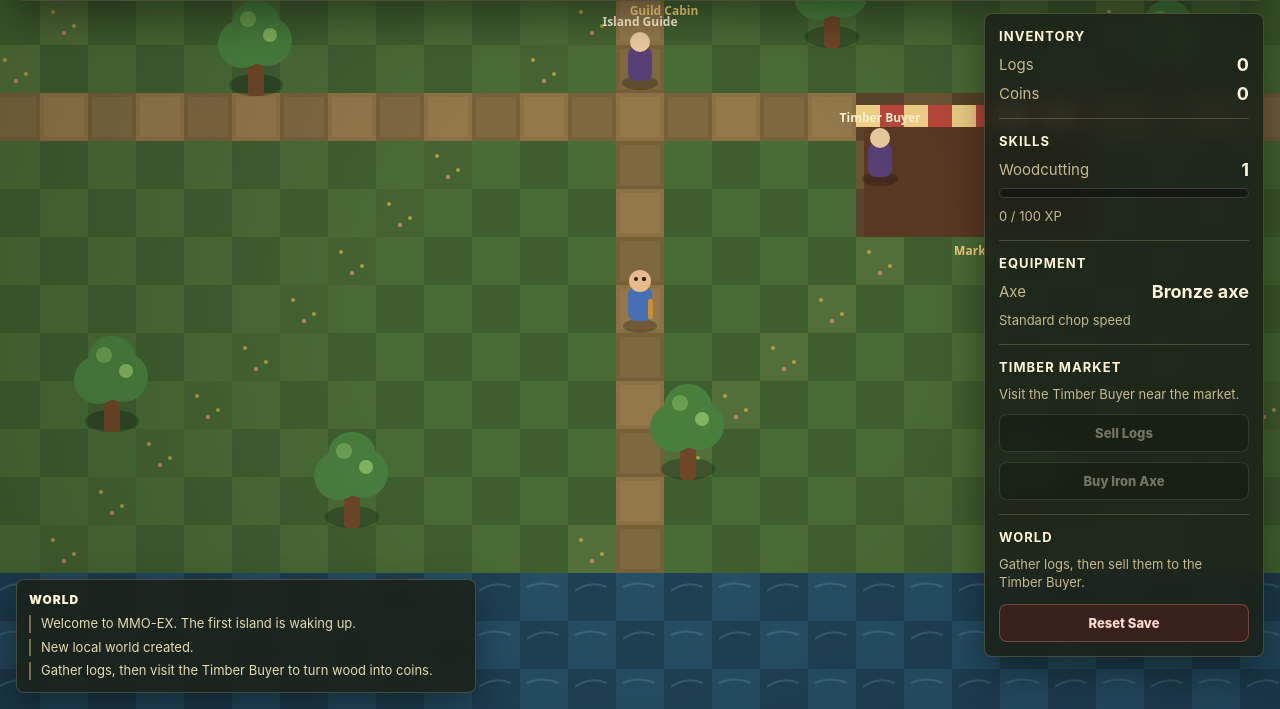
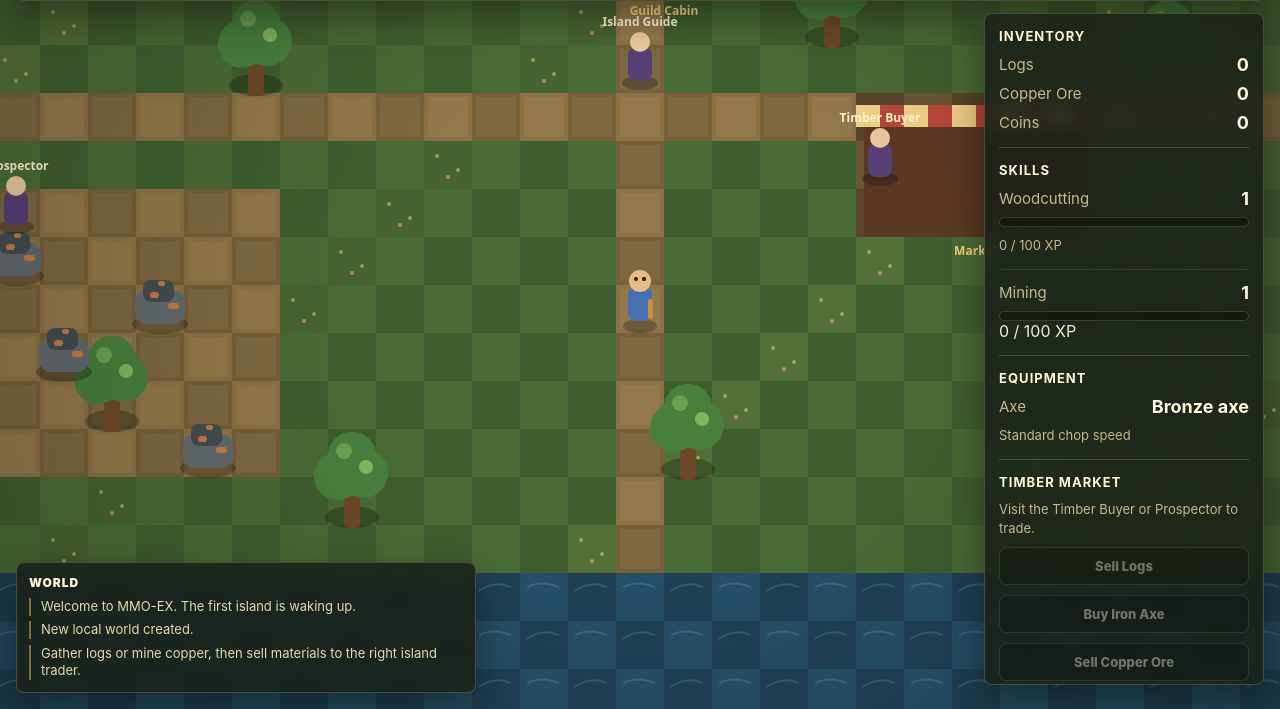
Before and after one commit to Nubles/MMO_EX, a plain HTML site: page index.html in a window 1280 px wide. Shown: the part 91-800 px from the top of the page. Drawn offline with Linux system fonts and the light colour scheme.

Commit message:
Add copper mining loop

```diff
--- a/index.html
+++ b/index.html
@@ -31,6 +31,10 @@
             <strong id="logCount">0</strong>
           </div>
           <div class="stat-row">
+            <span>Copper Ore</span>
+            <strong id="copperOreCount">0</strong>
+          </div>
+          <div class="stat-row">
             <span>Coins</span>
             <strong id="coinCount">0</strong>
           </div>
@@ -46,6 +50,14 @@
             <div id="woodcuttingProgress" class="xp-fill"></div>
           </div>
           <p id="woodcuttingXp">0 / 100 XP</p>
+          <div class="skill-header skill-spacer">
+            <span>Mining</span>
+            <strong id="miningLevel">1</strong>
+          </div>
+          <div class="xp-track" aria-label="Mining XP progress">
+            <div id="miningProgress" class="xp-fill mining-fill"></div>
+          </div>
+          <p id="miningXp">0 / 100 XP</p>
         </section>
 
         <section class="panel-section">
@@ -62,6 +74,7 @@
           <p id="marketStatus">Visit the Timber Buyer near the market.</p>
           <button id="sellLogs" class="action-button" type="button">Sell Logs</button>
           <button id="buyIronAxe" class="action-button" type="button">Buy Iron Axe</button>
+          <button id="sellCopperOre" class="action-button" type="button">Sell Copper Ore</button>
         </section>
 
         <section class="panel-section">
--- a/src/main.js
+++ b/src/main.js
@@ -1,12 +1,16 @@
 import {
+  COPPER_ORE_SELL_PRICE,
   IRON_AXE_COST,
   LOG_SELL_PRICE,
+  awardMining,
   awardWoodcutting,
   buyIronAxe,
   createProgression,
   getAxeView,
   getChopDuration,
+  getMiningView,
   getWoodcuttingView,
+  sellAllCopperOre,
   sellAllLogs,
   serializeProgression,
 } from "./progression.js";
@@ -15,6 +19,7 @@ import { getCamera, renderGame, resizeCanvas, screenToWorld } from "./render.js"
 import {
   CHOP_DURATION_MS,
   INTERACTION_RADIUS,
+  MINE_DURATION_MS,
   createWorld,
   depleteResource,
   findNpcAt,
@@ -24,22 +29,27 @@ import {
 } from "./world.js";
 import { loadSave, resetSave, saveGame } from "./storage.js";
 
-const MERCHANT_INTERACTION_RADIUS = 96;
+const NPC_INTERACTION_RADIUS = 96;
 
 const canvas = document.querySelector("#gameCanvas");
 const ctx = canvas.getContext("2d");
 const elements = {
   saveStatus: document.querySelector("#saveStatus"),
   logCount: document.querySelector("#logCount"),
+  copperOreCount: document.querySelector("#copperOreCount"),
   coinCount: document.querySelector("#coinCount"),
   woodcuttingLevel: document.querySelector("#woodcuttingLevel"),
   woodcuttingProgress: document.querySelector("#woodcuttingProgress"),
   woodcuttingXp: document.querySelector("#woodcuttingXp"),
+  miningLevel: document.querySelector("#miningLevel"),
+  miningProgress: document.querySelector("#miningProgress"),
+  miningXp: document.querySelector("#miningXp"),
   axeName: document.querySelector("#axeName"),
   axeSpeed: document.querySelector("#axeSpeed"),
   marketStatus: document.querySelector("#marketStatus"),
   sellLogs: document.querySelector("#sellLogs"),
   buyIronAxe: document.querySelector("#buyIronAxe"),
+  sellCopperOre: document.querySelector("#sellCopperOre"),
   worldPrompt: document.querySelector("#worldPrompt"),
   chatLog: document.querySelector("#chatLog"),
   resetSave: document.querySelector("#resetSave"),
@@ -69,7 +79,7 @@ let lastAutoSave = 0;
 let saveFlashUntil = 0;
 
 pushChat(save.message);
-pushChat("Gather logs, then visit the Timber Buyer to turn wood into coins.");
+pushChat("Gather logs or mine copper, then sell materials to the right island trader.");
 updateUi();
 requestAnimationFrame(tick);
 
@@ -117,17 +127,20 @@ canvas.addEventListener("pointerdown", (event) => {
     if (npc.id === "merchant") {
       pushChat(`Logs sell for ${LOG_SELL_PRICE} coins each. Iron axe costs ${IRON_AXE_COST} coins.`);
     }
+    if (npc.id === "prospector") {
+      pushChat(`Copper ore sells for ${COPPER_ORE_SELL_PRICE} coins each.`);
+    }
     return;
   }
 
   game.pendingResourceId = null;
-  stopChopping();
+  stopGathering();
   setPlayerTarget(player, point.x, point.y, world);
   updatePrompt();
 });
 
 elements.sellLogs.addEventListener("click", () => {
-  if (!isNearMerchant()) {
+  if (!isNearNpc("merchant")) {
     pushChat("You need to stand near the Timber Buyer to sell logs.");
     return;
   }
@@ -145,7 +158,7 @@ elements.sellLogs.addEventListener("click", () => {
 });
 
 elements.buyIronAxe.addEventListener("click", () => {
-  if (!isNearMerchant()) {
+  if (!isNearNpc("merchant")) {
     pushChat("You need to stand near the Timber Buyer to buy tools.");
     return;
   }
@@ -166,6 +179,24 @@ elements.buyIronAxe.addEventListener("click", () => {
   updateUi();
 });
 
+elements.sellCopperOre.addEventListener("click", () => {
+  if (!isNearNpc("prospector")) {
+    pushChat("You need to stand near the Prospector to sell copper ore.");
+    return;
+  }
+
+  const result = sellAllCopperOre(progress);
+  if (!result.ok) {
+    pushChat("You do not have any copper ore to sell.");
+    updateUi();
+    return;
+  }
+
+  pushChat(`Sold ${result.oreSold} copper ore for ${result.coinsEarned} coins.`);
+  persist("Ore trade saved");
+  updateUi();
+});
+
 elements.resetSave.addEventListener("click", () => {
   resetSave();
   window.location.reload();
@@ -178,7 +209,7 @@ function tick(now) {
   updateResources(world, now);
   updatePlayer(player, input, world, dt);
   updatePendingResource(now);
-  updateChopping(now);
+  updateGathering(now);
   updateUi(now);
 
   view = resizeCanvas(canvas);
@@ -194,20 +225,20 @@ function tick(now) {
 
 function chooseResource(resource) {
   if (resource.depleted) {
-    pushChat("That tree is only a stump right now. It will regrow soon.");
+    pushChat(`${resource.label} is depleted. It will recover soon.`);
     return;
   }
 
   const distance = Math.hypot(resource.x - player.x, resource.y - player.y);
   if (distance <= INTERACTION_RADIUS) {
-    startChopping(resource);
+    startGathering(resource);
     return;
   }
 
   game.pendingResourceId = resource.id;
-  stopChopping();
+  stopGathering();
   setPlayerTarget(player, resource.x, resource.y + 34, world);
-  pushChat("Walking to the tree.");
+  pushChat(`Walking to the ${resource.label.toLowerCase()}.`);
 }
 
 function updatePendingResource(now) {
@@ -224,11 +255,11 @@ function updatePendingResource(now) {
   const distance = Math.hypot(resource.x - player.x, resource.y - player.y);
   if (distance <= INTERACTION_RADIUS) {
     game.pendingResourceId = null;
-    startChopping(resource, now);
+    startGathering(resource, now);
   }
 }
 
-function startChopping(resource, now = performance.now()) {
+function startGathering(resource, now = performance.now()) {
   if (resource.depleted) {
     return;
   }
@@ -236,46 +267,67 @@ function startChopping(resource, now = performance.now()) {
   game.activeChop = {
     resourceId: resource.id,
     startedAt: now,
-    endsAt: now + getChopDuration(progress, CHOP_DURATION_MS),
+    endsAt: now + getGatherDuration(resource),
   };
   player.target = null;
-  pushChat(`You swing your ${getAxeView(progress).name.toLowerCase()} at the tree.`);
+  pushChat(getStartGatherMessage(resource));
   updatePrompt();
 }
 
-function updateChopping(now) {
+function updateGathering(now) {
   if (!game.activeChop) {
     return;
   }
 
   const resource = world.resources.find((item) => item.id === game.activeChop.resourceId);
   if (!resource || resource.depleted) {
-    stopChopping();
+    stopGathering();
     return;
   }
 
   const distance = Math.hypot(resource.x - player.x, resource.y - player.y);
   if (distance > INTERACTION_RADIUS + 18) {
-    pushChat("You step too far away and stop chopping.");
-    stopChopping();
+    pushChat("You step too far away and stop gathering.");
+    stopGathering();
     return;
   }
 
   if (now >= game.activeChop.endsAt) {
     depleteResource(resource, now);
-    const reward = awardWoodcutting(progress);
-    pushChat(`You get some logs. +${reward.xp} Woodcutting XP.`);
+    const reward = resource.type === "copperRock" ? awardMining(progress) : awardWoodcutting(progress);
+    pushChat(getRewardMessage(resource, reward));
     if (reward.leveledUp) {
-      pushChat(`Woodcutting level ${reward.level}. Nice.`);
+      const skill = resource.type === "copperRock" ? "Mining" : "Woodcutting";
+      pushChat(`${skill} level ${reward.level}. Nice.`);
     }
-    stopChopping();
+    stopGathering();
     persist("Progress saved");
   }
 }
 
-function stopChopping() {
+function stopGathering() {
   game.activeChop = null;
   updatePrompt();
+}
+
+function getGatherDuration(resource) {
+  return resource.type === "copperRock" ? MINE_DURATION_MS : getChopDuration(progress, CHOP_DURATION_MS);
+}
+
+function getStartGatherMessage(resource) {
+  if (resource.type === "copperRock") {
+    return "You swing your pickaxe at the copper rock.";
+  }
+
+  return `You swing your ${getAxeView(progress).name.toLowerCase()} at the tree.`;
+}
+
+function getRewardMessage(resource, reward) {
+  if (resource.type === "copperRock") {
+    return `You mine copper ore. +${reward.xp} Mining XP.`;
+  }
+
+  return `You get some logs. +${reward.xp} Woodcutting XP.`;
 }
 
 function getWorldPoint(event) {
@@ -285,12 +337,18 @@ function getWorldPoint(event) {
 
 function updateUi(now = performance.now()) {
   elements.logCount.textContent = progress.inventory.logs;
+  elements.copperOreCount.textContent = progress.inventory.copperOre;
   elements.coinCount.textContent = progress.inventory.coins;
 
   const woodcutting = getWoodcuttingView(progress);
   elements.woodcuttingLevel.textContent = woodcutting.level;
   elements.woodcuttingProgress.style.width = `${Math.round(woodcutting.progressToNext * 100)}%`;
   elements.woodcuttingXp.textContent = `${woodcutting.xp} / ${woodcutting.nextLevelXp} XP`;
+
+  const mining = getMiningView(progress);
+  elements.miningLevel.textContent = mining.level;
+  elements.miningProgress.style.width = `${Math.round(mining.progressToNext * 100)}%`;
+  elements.miningXp.textContent = `${mining.xp} / ${mining.nextLevelXp} XP`;
 
   const axe = getAxeView(progress);
   elements.axeName.textContent = axe.name;
@@ -308,35 +366,41 @@ function updateUi(now = performance.now()) {
 }
 
 function updateMarketUi() {
-  const nearMerchant = isNearMerchant();
+  const nearMerchant = isNearNpc("merchant");
+  const nearProspector = isNearNpc("prospector");
   const ownsIron = progress.equipment.ownedAxes.includes("iron");
+
   elements.sellLogs.disabled = !nearMerchant || progress.inventory.logs <= 0;
   elements.buyIronAxe.disabled = !nearMerchant || ownsIron || progress.inventory.coins < IRON_AXE_COST;
+  elements.sellCopperOre.disabled = !nearProspector || progress.inventory.copperOre <= 0;
 
-  if (!nearMerchant) {
-    elements.marketStatus.textContent = "Visit the Timber Buyer near the market.";
+  if (nearProspector) {
+    elements.marketStatus.textContent = `Prospector nearby. Copper ore sells for ${COPPER_ORE_SELL_PRICE} coins each.`;
     return;
   }
 
-  if (ownsIron) {
-    elements.marketStatus.textContent = `Iron axe owned. Logs sell for ${LOG_SELL_PRICE} coins each.`;
+  if (nearMerchant) {
+    elements.marketStatus.textContent = ownsIron
+      ? `Iron axe owned. Logs sell for ${LOG_SELL_PRICE} coins each.`
+      : `Logs sell for ${LOG_SELL_PRICE} coins. Iron axe costs ${IRON_AXE_COST} coins.`;
     return;
   }
 
-  elements.marketStatus.textContent = `Logs sell for ${LOG_SELL_PRICE} coins. Iron axe costs ${IRON_AXE_COST} coins.`;
+  elements.marketStatus.textContent = "Visit the Timber Buyer or Prospector to trade.";
 }
 
 function updatePrompt() {
   if (game.activeChop) {
-    elements.worldPrompt.textContent = "Chopping tree...";
+    const resource = world.resources.find((item) => item.id === game.activeChop.resourceId);
+    elements.worldPrompt.textContent = resource?.type === "copperRock" ? "Mining copper..." : "Chopping tree...";
     return;
   }
 
   if (game.hover?.resource) {
     const resource = game.hover.resource;
     elements.worldPrompt.textContent = resource.depleted
-      ? "A stump. This tree will respawn shortly."
-      : "Tree: click to walk over and chop.";
+      ? `${resource.label} is depleted and will respawn shortly.`
+      : `${resource.label}: click to walk over and gather.`;
     return;
   }
 
@@ -345,17 +409,22 @@ function updatePrompt() {
     return;
   }
 
-  if (isNearMerchant()) {
+  if (isNearNpc("prospector")) {
+    elements.worldPrompt.textContent = "Prospector nearby. Use the market panel to sell copper ore.";
+    return;
+  }
+
+  if (isNearNpc("merchant")) {
     elements.worldPrompt.textContent = "Timber Buyer nearby. Use the market panel to trade.";
     return;
   }
 
-  elements.worldPrompt.textContent = "Gather logs, then sell them to the Timber Buyer.";
+  elements.worldPrompt.textContent = "Gather logs or mine copper, then sell materials to traders.";
 }
 
-function isNearMerchant() {
-  const merchant = world.npcs.find((npc) => npc.id === "merchant");
-  return Boolean(merchant && Math.hypot(merchant.x - player.x, merchant.y - player.y) <= MERCHANT_INTERACTION_RADIUS);
+function isNearNpc(id) {
+  const npc = world.npcs.find((item) => item.id === id);
+  return Boolean(npc && Math.hypot(npc.x - player.x, npc.y - player.y) <= NPC_INTERACTION_RADIUS);
 }
 
 function pushChat(message) {
--- a/src/render.js
+++ b/src/render.js
@@ -113,6 +113,15 @@ function drawResources(ctx, world, hoveredResource, activeChop) {
     const isHovered = hoveredResource?.id === resource.id;
     const isActive = activeChop?.resourceId === resource.id;
 
+    if (resource.type === "copperRock") {
+      if (resource.depleted) {
+        drawDepletedCopperRock(ctx, resource.x, resource.y, isHovered);
+      } else {
+        drawCopperRock(ctx, resource.x, resource.y, isHovered, isActive);
+      }
+      continue;
+    }
+
     if (resource.depleted) {
       drawStump(ctx, resource.x, resource.y, isHovered);
     } else {
@@ -120,7 +129,6 @@ function drawResources(ctx, world, hoveredResource, activeChop) {
     }
   }
 }
-
 function drawNpcs(ctx, world) {
   for (const npc of world.npcs) {
     drawShadow(ctx, npc.x, npc.y + 14, 18, 7);
@@ -183,6 +191,49 @@ function drawPlayer(ctx, player, now) {
   ctx.fill();
 }
 
+function drawCopperRock(ctx, x, y, isHovered, isActive) {
+  drawShadow(ctx, x, y + 15, 28, 10);
+  const pulse = isActive ? 3 + Math.sin(performance.now() / 90) * 1.5 : 0;
+
+  ctx.fillStyle = isHovered ? "#7f8587" : "#62696d";
+  roundedRect(ctx, x - 25 - pulse, y - 19 - pulse, 50 + pulse * 2, 34 + pulse * 2, 12);
+  ctx.fill();
+
+  ctx.fillStyle = "#444c50";
+  roundedRect(ctx, x - 17, y - 29, 31, 22, 8);
+  ctx.fill();
+
+  ctx.fillStyle = "#c87942";
+  roundedRect(ctx, x - 10, y - 17, 9, 6, 3);
+  ctx.fill();
+  roundedRect(ctx, x + 8, y - 6, 11, 6, 3);
+  ctx.fill();
+  roundedRect(ctx, x - 2, y - 28, 7, 5, 3);
+  ctx.fill();
+
+  if (isHovered || isActive) {
+    ctx.strokeStyle = isActive ? "#ffd87b" : "rgba(255, 244, 210, 0.75)";
+    ctx.lineWidth = 2;
+    circle(ctx, x, y - 7, 34 + pulse);
+    ctx.stroke();
+  }
+}
+
+function drawDepletedCopperRock(ctx, x, y, isHovered) {
+  drawShadow(ctx, x, y + 10, 24, 8);
+  ctx.fillStyle = isHovered ? "#5c6265" : "#474e51";
+  roundedRect(ctx, x - 22, y - 13, 44, 24, 9);
+  ctx.fill();
+  ctx.strokeStyle = "rgba(18, 22, 20, 0.45)";
+  ctx.lineWidth = 2;
+  ctx.beginPath();
+  ctx.moveTo(x - 8, y - 12);
+  ctx.lineTo(x + 1, y - 3);
+  ctx.lineTo(x - 6, y + 8);
+  ctx.moveTo(x + 10, y - 9);
+  ctx.lineTo(x + 4, y + 4);
+  ctx.stroke();
+}
 function drawTree(ctx, x, y, isHovered, isActive) {
   drawShadow(ctx, x, y + 16, 27, 11);
 
--- a/src/world.js
+++ b/src/world.js
@@ -2,7 +2,9 @@ export const TILE_SIZE = 48;
 export const WORLD_WIDTH = 42;
 export const WORLD_HEIGHT = 30;
 export const TREE_RESPAWN_MS = 18000;
+export const COPPER_ROCK_RESPAWN_MS = 14000;
 export const CHOP_DURATION_MS = 1700;
+export const MINE_DURATION_MS = 1900;
 export const INTERACTION_RADIUS = 72;
 
 const TREE_LAYOUT = [
@@ -28,13 +30,23 @@ const TREE_LAYOUT = [
   [35, 22],
 ];
 
+const COPPER_ROCK_LAYOUT = [
+  [4, 18],
+  [5, 20],
+  [7, 19],
+  [8, 21],
+  [10, 20],
+  [6, 23],
+  [11, 23],
+];
+
 const NPCS = [
   {
     id: "guide",
     name: "Island Guide",
     x: 20.5 * TILE_SIZE,
     y: 15.5 * TILE_SIZE,
-    line: "Chop trees, gather logs, and make this island useful.",
+    line: "Chop trees, mine copper, and make this island useful.",
   },
   {
     id: "merchant",
@@ -43,26 +55,21 @@ const NPCS = [
     y: 17.5 * TILE_SIZE,
     line: "I buy logs and sell better axes. Stand nearby and use the market panel.",
   },
+  {
+    id: "prospector",
+    name: "Prospector",
+    x: 7.5 * TILE_SIZE,
+    y: 18.5 * TILE_SIZE,
+    line: "Copper ore has a good shine. Mine it, bring it here, and I will pay.",
+  },
 ];
 
 export function createWorld(savedResources = []) {
-  const savedById = new Map(savedResources.map((resource) => [resource.id, resource]));
-  const resources = TREE_LAYOUT.map(([tileX, tileY], index) => {
-    const id = `tree-${index + 1}`;
-    const saved = savedById.get(id);
-    return {
-      id,
-      type: "tree",
-      label: "Tree",
-      tileX,
-      tileY,
-      x: (tileX + 0.5) * TILE_SIZE,
-      y: (tileY + 0.5) * TILE_SIZE,
-      radius: 23,
-      depleted: Boolean(saved?.depleted),
-      depletedUntil: Number(saved?.depletedUntil) || 0,
-    };
-  });
+  const savedById = new Map((savedResources || []).map((resource) => [resource.id, resource]));
+  const resources = [
+    ...TREE_LAYOUT.map(([tileX, tileY], index) => createResource("tree", tileX, tileY, index, savedById)),
+    ...COPPER_ROCK_LAYOUT.map(([tileX, tileY], index) => createResource("copperRock", tileX, tileY, index, savedById)),
+  ];
 
   return {
     width: WORLD_WIDTH,
@@ -76,6 +83,7 @@ export function createWorld(savedResources = []) {
 export function serializeResources(resources) {
   return resources.map((resource) => ({
     id: resource.id,
+    type: resource.type,
     depleted: resource.depleted,
     depletedUntil: resource.depletedUntil,
   }));
@@ -98,7 +106,7 @@ export function tileAt(tileX, tileY) {
     return "market";
   }
 
-  if (tileY === 16 || tileX === 20 || (tileY === 9 && tileX >= 5 && tileX <= 35)) {
+  if ((tileX >= 3 && tileX <= 12 && tileY >= 18 && tileY <= 23) || tileY === 16 || tileX === 20 || (tileY === 9 && tileX >= 5 && tileX <= 35)) {
     return "path";
   }
 
@@ -154,7 +162,7 @@ export function updateResources(world, now) {
 
 export function depleteResource(resource, now) {
   resource.depleted = true;
-  resource.depletedUntil = now + TREE_RESPAWN_MS;
+  resource.depletedUntil = now + getResourceRespawnMs(resource);
 }
 
 export function findResourceAt(world, x, y) {
@@ -193,3 +201,25 @@ export function getWorldBounds(world) {
     height: world.height * world.tileSize,
   };
 }
+
+function createResource(type, tileX, tileY, index, savedById) {
+  const id = type === "tree" ? `tree-${index + 1}` : `copper-rock-${index + 1}`;
+  const saved = savedById.get(id);
+  const label = type === "tree" ? "Tree" : "Copper rock";
+  return {
+    id,
+    type,
+    label,
+    tileX,
+    tileY,
+    x: (tileX + 0.5) * TILE_SIZE,
+    y: (tileY + 0.5) * TILE_SIZE,
+    radius: type === "tree" ? 23 : 25,
+    depleted: Boolean(saved?.depleted),
+    depletedUntil: Number(saved?.depletedUntil) || 0,
+  };
+}
+
+function getResourceRespawnMs(resource) {
+  return resource.type === "copperRock" ? COPPER_ROCK_RESPAWN_MS : TREE_RESPAWN_MS;
+}
--- a/styles.css
+++ b/styles.css
@@ -174,6 +174,16 @@ h1 {
 }
 
 
+
+.skill-spacer {
+  margin-top: 14px;
+  padding-top: 12px;
+  border-top: 1px solid rgba(226, 214, 166, 0.12);
+}
+
+.mining-fill {
+  background: linear-gradient(90deg, #c87942, #d6c078);
+}
 #axeSpeed,
 #marketStatus {
   margin-top: 9px;
```
Also changed, not shown: 1 other file.
